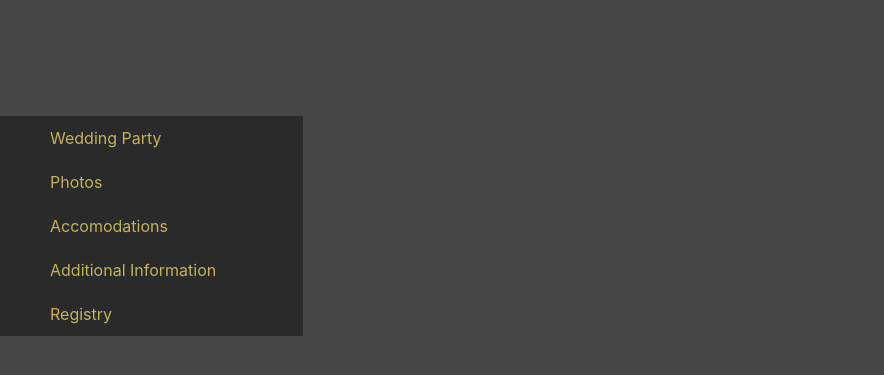
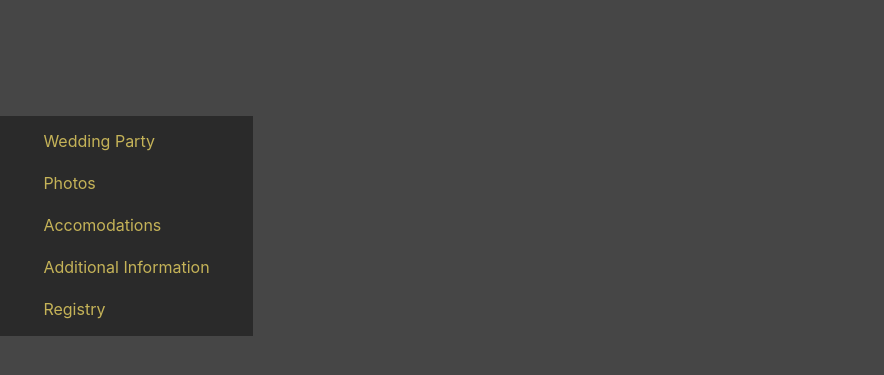
Before and after one commit to benhassara/wedding-site, a website: page src/index.html in a window 1280 px wide. Shown: the part 153-528 px from the top of the page, without its empty margins (0-884 px from the left). Drawn offline with nearby package versions, Linux system fonts and the light colour scheme; a web font is replaced by a local one.

Commit message:
fix padding between links

```diff
--- a/src/css/main.css
+++ b/src/css/main.css
@@ -24,16 +24,24 @@ img.background {
 
 .nav ul {
     list-style: none;
+    background-color: rgba(0, 0, 0, 0.4);
     margin-top: 10%;
-    background-color: rgba(0, 0, 0, 0.4);
     display: inline-block;
-    padding-right: 6%;
+    padding-right: 3%;
+    padding-left: 3%;
+}
 
+.nav ul li {
+    margin-top: 8px;
+}
+
+.nav ul:last-child {
+    padding-bottom: 10px;
 }
 
 .nav ul li a {
     color: #c5b358;
-    padding: 10px;
+    padding: 5px;
     display: block;
 }
 
```
